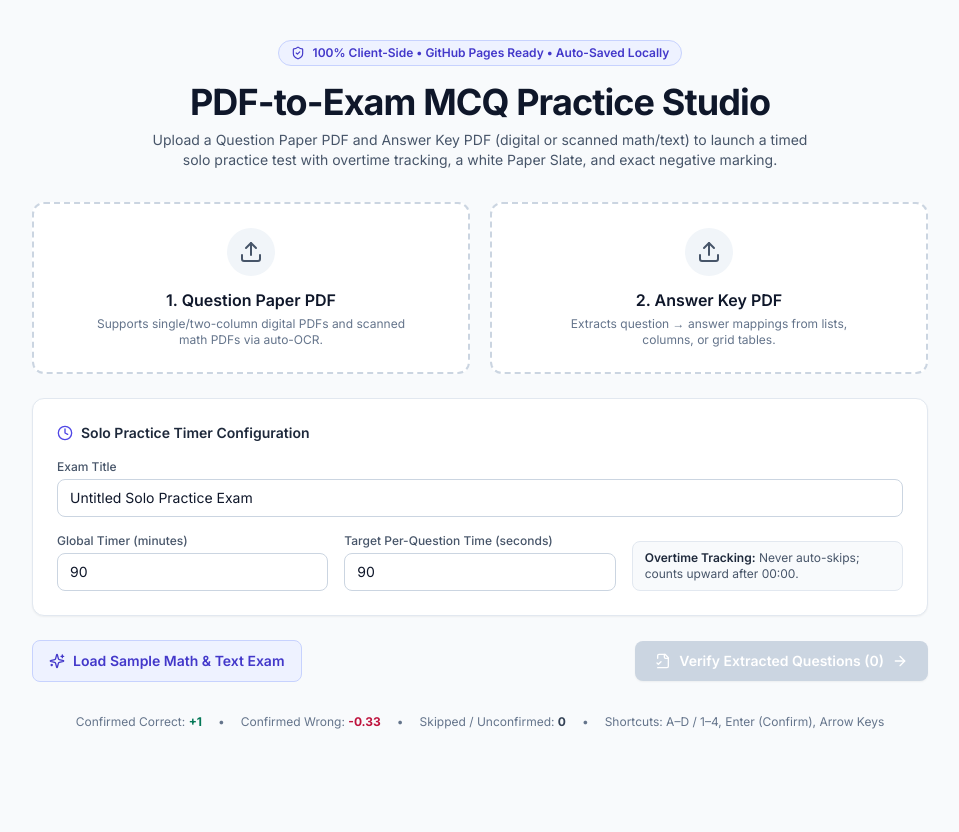
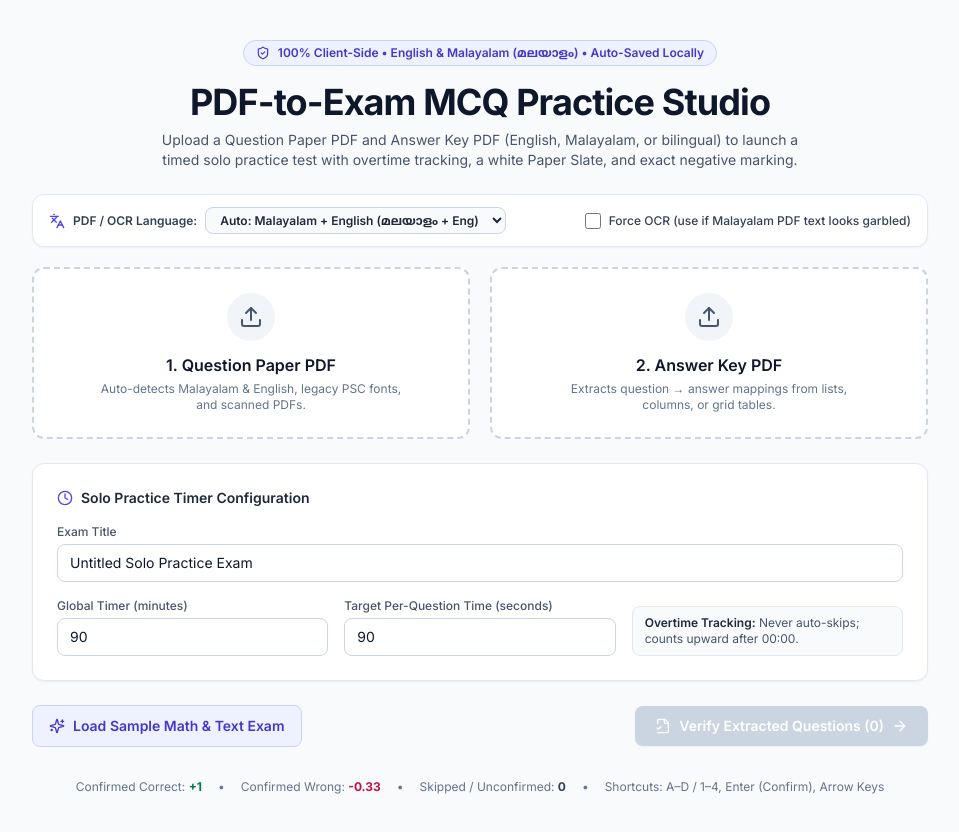
Before and after one commit to ashi019-prog/pdf-to-exam-pscmcq, a React (Vite) app: page / in a window 1280 px wide. Shown: the top 832 px of the page, without its empty margins (160-1119 px from the left). Before the commit the page ends 800 px from the top, so only its background shows below. Built offline with nearby package versions, Linux system fonts and the light colour scheme.

Commit message:
Enhance PDF upload with language and OCR options
Updated the LandingUpload component to support language selection and OCR options. Improved user feedback for PDF extraction results.

```diff
--- a/src/components/upload/LandingUpload.tsx
+++ b/src/components/upload/LandingUpload.tsx
@@ -1,9 +1,19 @@
 import React, { useState } from 'react';
-import { Sparkles, ArrowRight, ShieldCheck, Clock, FileCheck2, History } from 'lucide-react';
+import {
+  Sparkles,
+  ArrowRight,
+  ShieldCheck,
+  Clock,
+  FileCheck2,
+  History,
+  Languages,
+} from 'lucide-react';
 import { useExamStore } from '../../store/useExamStore';
 import {
+  DetectedLanguage,
   extractTextFromPdf,
   mergeQuestionsWithAnswerKey,
+  OcrLanguageOption,
   parseAnswerKeyFromText,
   parseQuestionsFromText,
   PdfExtractionProgress,
@@ -11,6 +21,19 @@ import {
 import { ExamQuestion, OptionKey } from '../../types/exam';
 import { formatDurationReadable } from '../../utils/scoring';
 import { PdfDropzone } from './PdfDropzone';
+
+function formatLanguageLabel(lang: DetectedLanguage): string {
+  switch (lang) {
+    case 'malayalam':
+      return 'Malayalam (മലയാളം)';
+    case 'bilingual':
+      return 'Malayalam + English';
+    case 'english':
+      return 'English';
+    default:
+      return 'Unknown';
+  }
+}
 
 export const LandingUpload: React.FC = () => {
   const {
@@ -22,6 +45,9 @@ export const LandingUpload: React.FC = () => {
     loadSampleExam,
     clearAttemptHistory,
   } = useExamStore();
+
+  const [ocrLanguage, setOcrLanguage] = useState<OcrLanguageOption>('mal+eng');
+  const [forceOcr, setForceOcr] = useState<boolean>(false);
 
   const [questionFileName, setQuestionFileName] = useState<string | null>(null);
   const [questionProgress, setQuestionProgress] = useState<PdfExtractionProgress | null>(null);
@@ -45,21 +71,25 @@ export const LandingUpload: React.FC = () => {
     setIsParsingQuestions(true);
 
     try {
-      const result = await extractTextFromPdf(file, setQuestionProgress);
+      const result = await extractTextFromPdf(file, setQuestionProgress, {
+        ocrLanguage,
+        forceOcr,
+      });
       const extracted = parseQuestionsFromText(result.text, result.averageOcrConfidence);
 
       if (extracted.length === 0) {
         setQuestionError(
-          'No structured MCQs were detected. Try another PDF or add questions manually in verification.'
+          'No structured MCQs were detected. Try enabling "Force OCR" for scanned or legacy Malayalam font PDFs.'
         );
       } else {
         const merged = mergeQuestionsWithAnswerKey(extracted, parsedAnswerKey);
         setParsedQuestions(merged);
+        const langBadge = formatLanguageLabel(result.detectedLanguage);
         const ocrNote = result.usedOcr
-          ? ` (OCR${result.averageOcrConfidence ? ` ~${result.averageOcrConfidence}%` : ''})`
+          ? ` • OCR${result.averageOcrConfidence ? ` ~${result.averageOcrConfidence}%` : ''}`
           : '';
         setQuestionStatus(
-          `Extracted ${merged.length} questions from ${result.pageCount} page(s)${ocrNote}.`
+          `Extracted ${merged.length} questions • Detected: ${langBadge}${ocrNote}`
         );
         if (settings.title === 'Untitled Solo Practice Exam') {
           updateSettings({ title: file.name.replace(/\.pdf$/i, '') });
@@ -80,7 +110,10 @@ export const LandingUpload: React.FC = () => {
     setIsParsingKey(true);
 
     try {
-      const result = await extractTextFromPdf(file, setKeyProgress);
+      const result = await extractTextFromPdf(file, setKeyProgress, {
+        ocrLanguage,
+        forceOcr,
+      });
       const keyMap = parseAnswerKeyFromText(result.text);
       const count = Object.keys(keyMap).length;
 
@@ -115,23 +148,50 @@ export const LandingUpload: React.FC = () => {
         <div className="text-center">
           <div className="inline-flex items-center gap-2 rounded-full border border-indigo-200 bg-indigo-50 px-3 py-1 text-xs font-semibold text-indigo-700">
             <ShieldCheck className="h-3.5 w-3.5" />
-            100% Client-Side • GitHub Pages Ready • Auto-Saved Locally
+            100% Client-Side • English &amp; Malayalam (മലയാളം) • Auto-Saved Locally
           </div>
           <h1 className="mt-4 text-3xl font-bold tracking-tight text-slate-900 sm:text-4xl">
             PDF-to-Exam MCQ Practice Studio
           </h1>
           <p className="mx-auto mt-2 max-w-2xl text-sm text-slate-600">
-            Upload a Question Paper PDF and Answer Key PDF (digital or scanned math/text) to launch
-            a timed solo practice test with overtime tracking, a white Paper Slate, and exact
+            Upload a Question Paper PDF and Answer Key PDF (English, Malayalam, or bilingual) to
+            launch a timed solo practice test with overtime tracking, a white Paper Slate, and exact
             negative marking.
           </p>
         </div>
 
+        {/* Language & OCR Bar */}
+        <div className="mt-6 flex flex-wrap items-center justify-between gap-3 rounded-xl border border-indigo-100 bg-white px-4 py-3 shadow-sm">
+          <div className="flex items-center gap-2 text-xs font-semibold text-slate-700">
+            <Languages className="h-4 w-4 text-indigo-600" />
+            <span>PDF / OCR Language:</span>
+            <select
+              value={ocrLanguage}
+              onChange={(e) => setOcrLanguage(e.target.value as OcrLanguageOption)}
+              className="rounded-lg border border-slate-300 bg-slate-50 px-2.5 py-1 text-xs font-semibold text-slate-800 focus:border-indigo-500 focus:outline-none"
+            >
+              <option value="mal+eng">Auto: Malayalam + English (മലയാളം + Eng)</option>
+              <option value="mal">Malayalam Only (മലയാളം)</option>
+              <option value="eng">English Only</option>
+            </select>
+          </div>
+
+          <label className="flex cursor-pointer items-center gap-2 text-xs font-medium text-slate-700">
+            <input
+              type="checkbox"
+              checked={forceOcr}
+              onChange={(e) => setForceOcr(e.target.checked)}
+              className="h-4 w-4 rounded border-slate-300 text-indigo-600 focus:ring-indigo-500"
+            />
+            <span>Force OCR (use if Malayalam PDF text looks garbled)</span>
+          </label>
+        </div>
+
         {/* Dual PDF Dropzones */}
-        <div className="mt-8 grid gap-5 sm:grid-cols-2">
+        <div className="mt-5 grid gap-5 sm:grid-cols-2">
           <PdfDropzone
             title="1. Question Paper PDF"
-            subtitle="Supports single/two-column digital PDFs and scanned math PDFs via auto-OCR."
+            subtitle="Auto-detects Malayalam & English, legacy PSC fonts, and scanned PDFs."
             fileName={questionFileName}
             statusMessage={questionStatus}
             progress={questionProgress}
@@ -165,7 +225,7 @@ export const LandingUpload: React.FC = () => {
                 type="text"
                 value={settings.title}
                 onChange={(e) => updateSettings({ title: e.target.value })}
-                placeholder="e.g., Quantitative Aptitude Mock 01"
+                placeholder="e.g., Kerala PSC LDC Mock Test 01"
                 className="mt-1 w-full rounded-lg border border-slate-300 px-3 py-2 text-sm text-slate-900 focus:border-indigo-500 focus:outline-none focus:ring-2 focus:ring-indigo-100"
               />
             </div>
```
